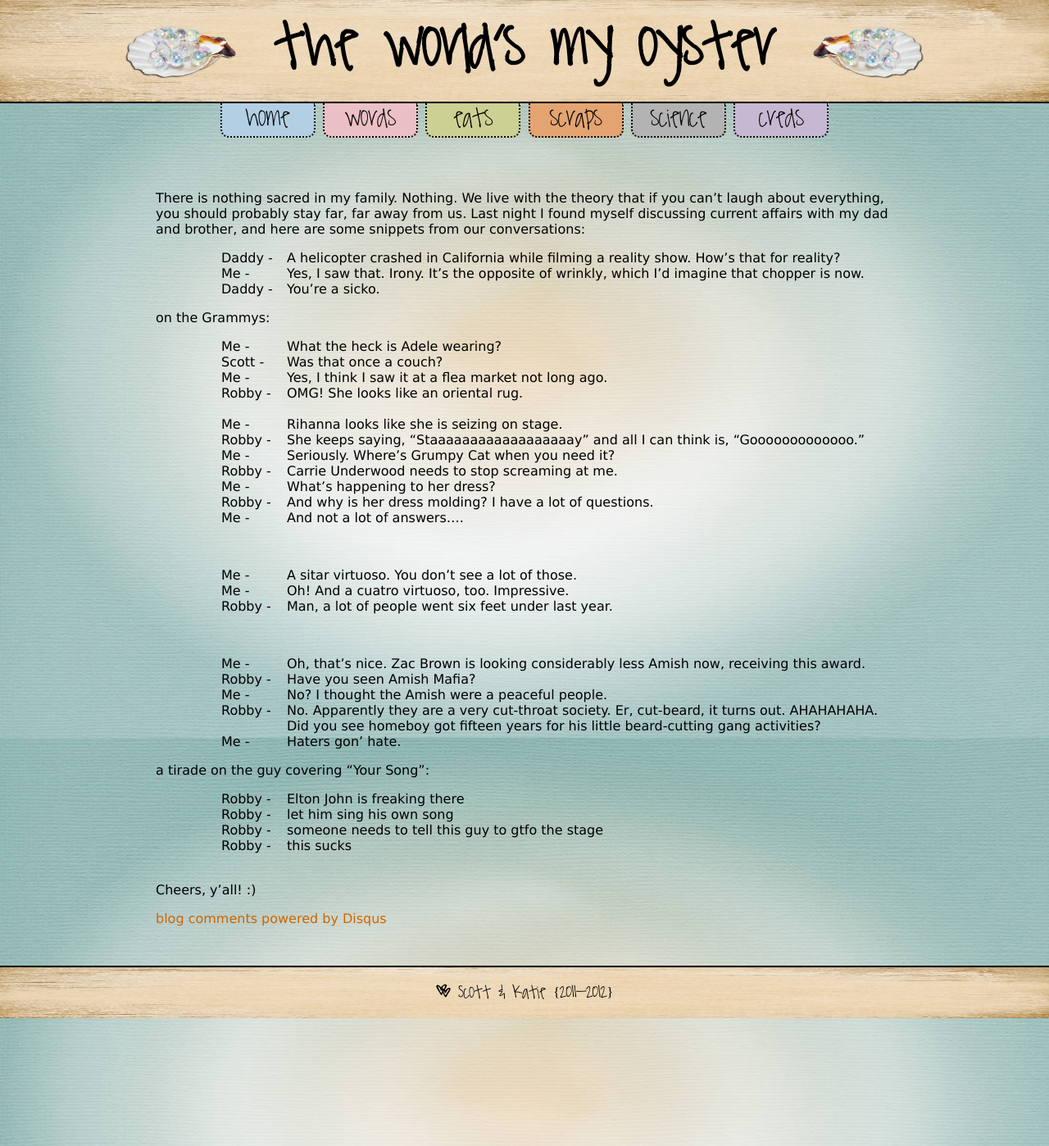
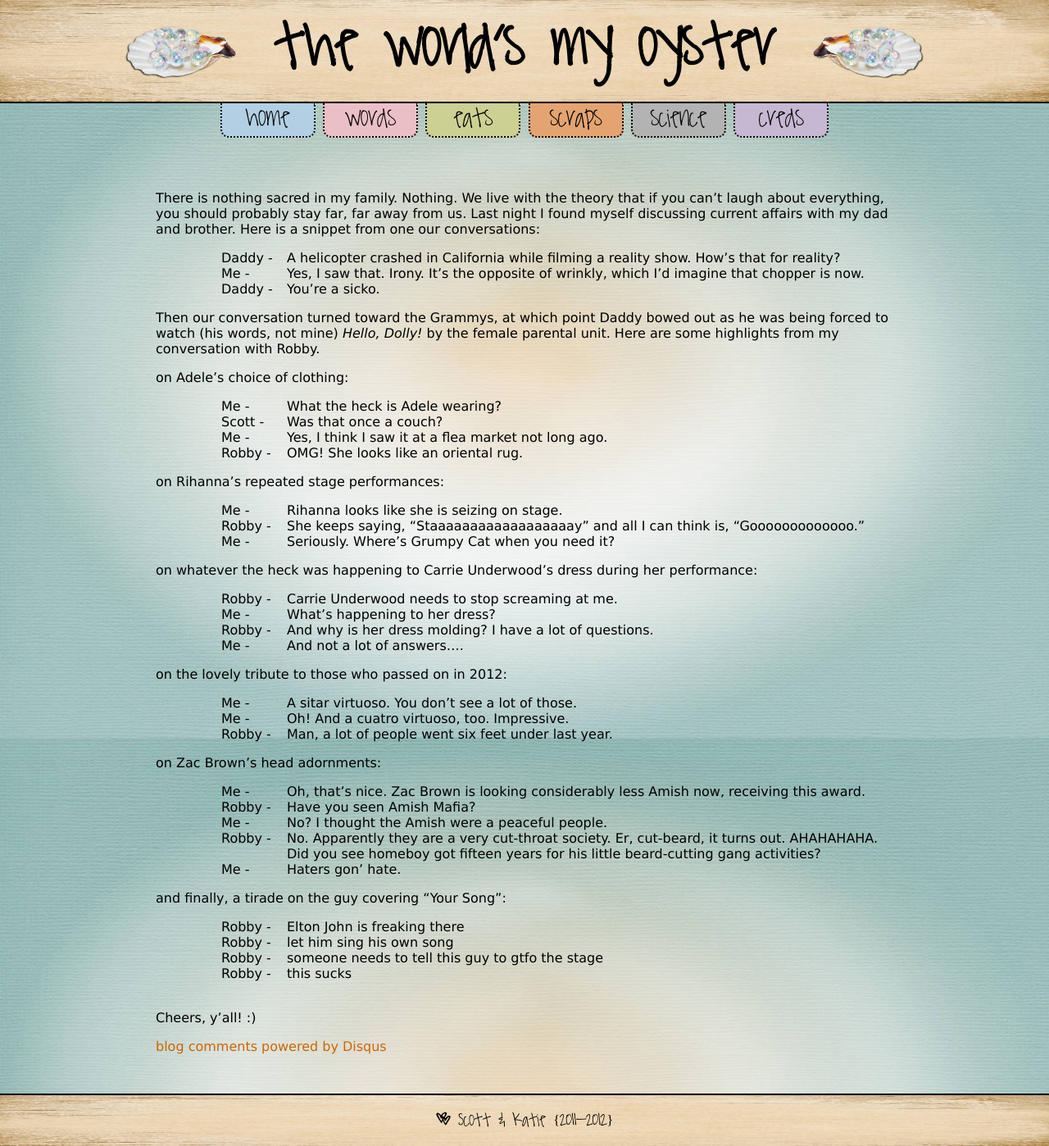
Before and after one commit to kpetersen/kpetersen.github.io, a Jekyll site: the page built from words/_posts/2013-02-10-current-affairs.markdown, in a window 1280 px wide. Shown: the whole page at 82% size. Built offline with Jekyll 4.4.1, drawn with Linux system fonts in a browser that asks for light colours; comment, search, counter and statistics services are not loaded.

Commit message:
I give up. Let's try this...

```diff
--- a/words/_posts/2013-02-10-current-affairs.markdown
+++ b/words/_posts/2013-02-10-current-affairs.markdown
@@ -6,7 +6,7 @@
 There is nothing sacred in my family. Nothing. We live with the theory
 that if you can’t laugh about everything, you should probably stay far,
 far away from us. Last night I found myself discussing current affairs with my
-dad and brother, and here are some snippets from our conversations:
+dad and brother. Here is a snippet from one our conversations:
 
 Daddy
 : A helicopter crashed in California while filming a reality show. How’s that for reality?
@@ -17,7 +17,11 @@
 Daddy
 : You’re a sicko.
 
-on the Grammys:
+Then our conversation turned toward the Grammys, at which point Daddy bowed out as he was being forced to
+watch (his words, not mine) <i> Hello, Dolly! </i> by the female parental unit. Here are some highlights from
+my conversation with Robby.
+
+on Adele's choice of clothing:
 
 Me
 : What the heck is Adele wearing?
@@ -30,7 +34,8 @@
 
 Robby
 : OMG! She looks like an oriental rug.
-<br/>
+
+on Rihanna's repeated stage performances:
 
 Me
 : Rihanna looks like she is seizing on stage.
@@ -40,7 +45,8 @@
 
 Me
 : Seriously. Where’s Grumpy Cat when you need it?
-<br/>
+
+on whatever the heck was happening to Carrie Underwood's dress during her performance:
 
 Robby
 : Carrie Underwood needs to stop screaming at me.
@@ -54,7 +60,7 @@
 Me
 : And not a lot of answers….
 
-<br/>
+on the lovely tribute to those who passed on in 2012:
 
 Me
 : A sitar virtuoso. You don’t see a lot of those.
@@ -65,7 +71,7 @@
 Robby
 : Man, a lot of people went six feet under last year.
 
-<br/>
+on Zac Brown's head adornments:
 
 Me
 : Oh, that’s nice. Zac Brown is looking considerably less Amish now, receiving this award.
@@ -83,7 +89,7 @@
 Me
 : Haters gon' hate.
 
-a tirade on the guy covering “Your Song”:
+and finally, a tirade on the guy covering “Your Song”:
 
 Robby
 : Elton John is freaking there
```
